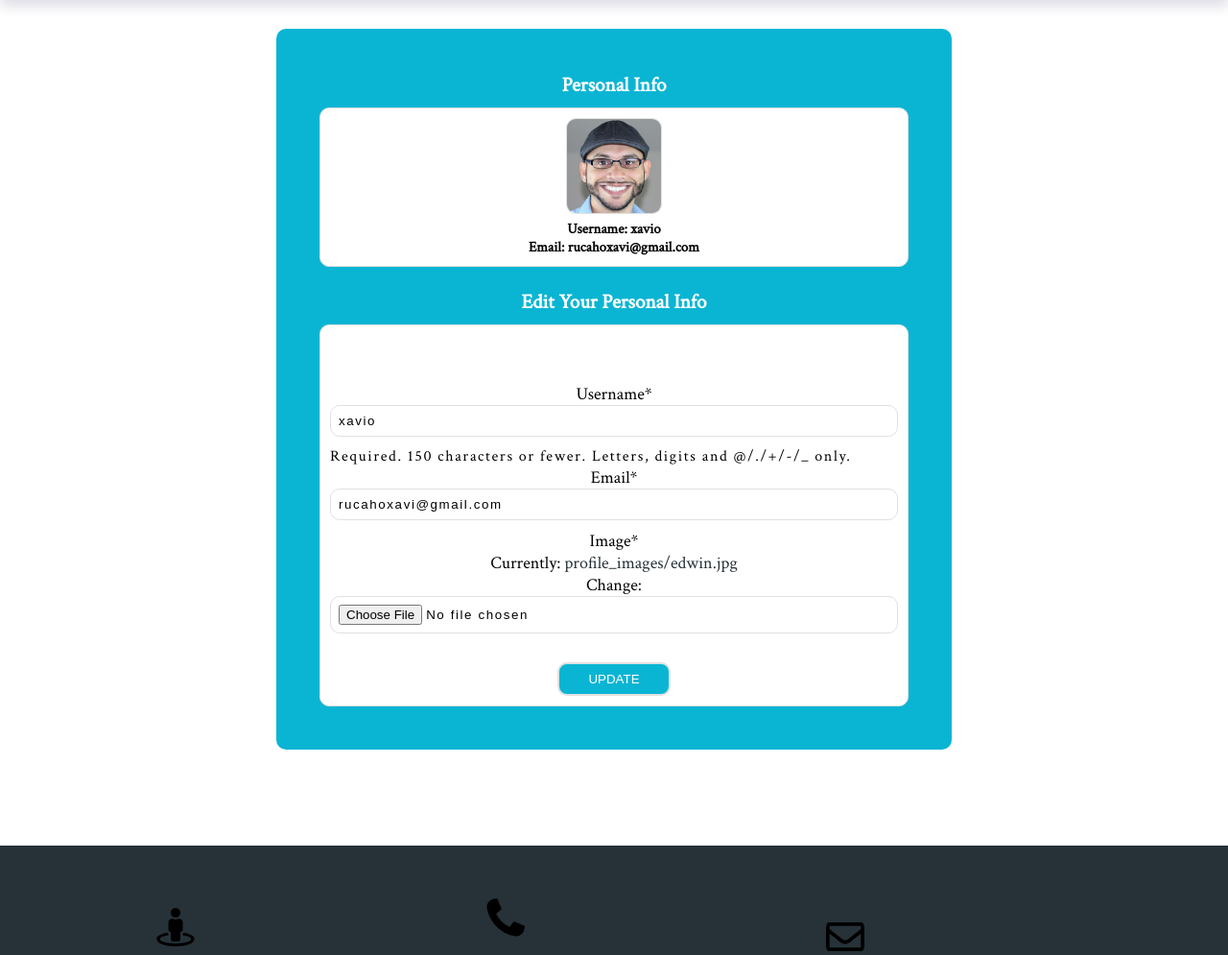
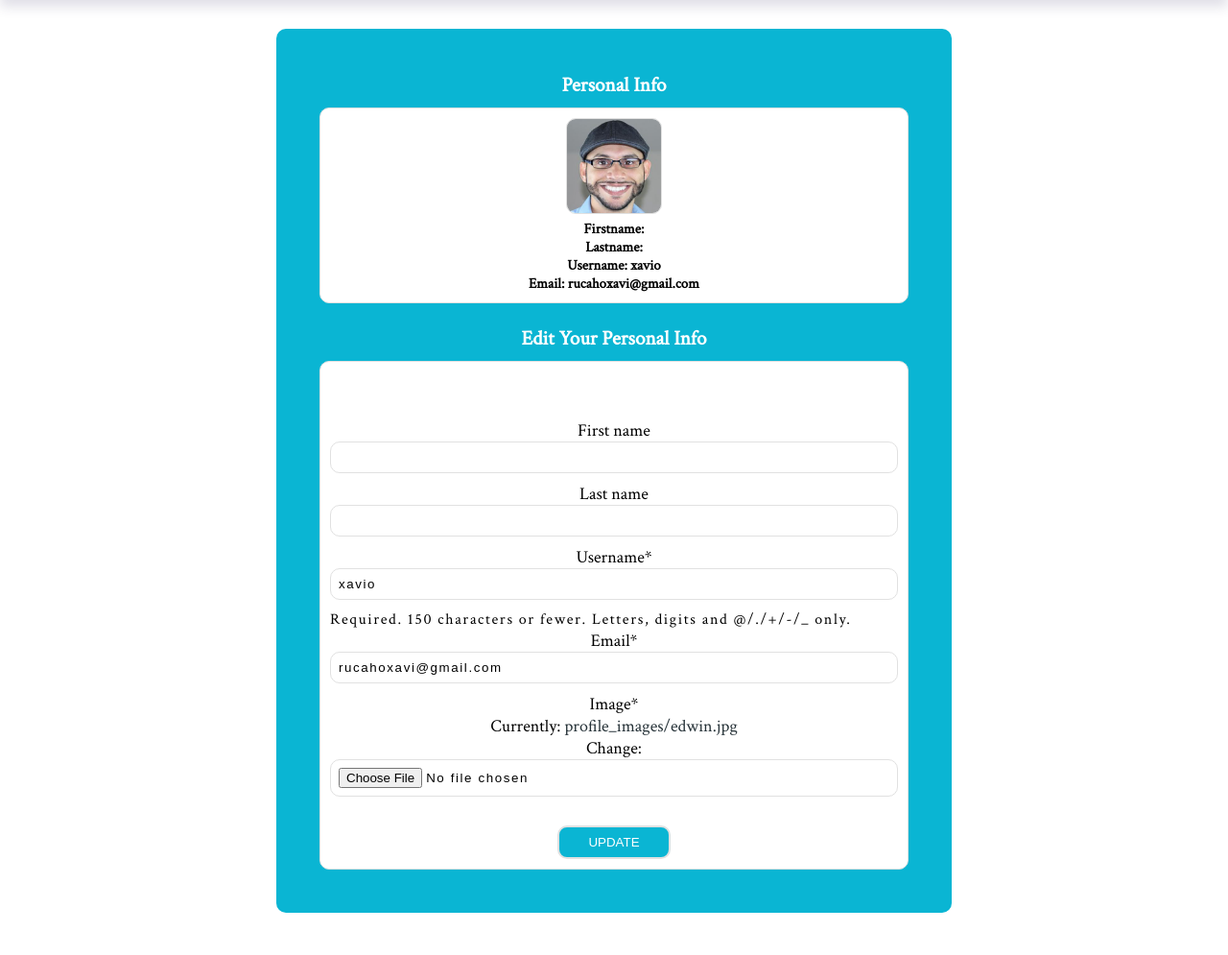
Before and after one commit to Rxavio/teamwork-blog, a Django app: page /profile/ in a window 1280 px wide. Shown: the part 80-1075 px from the top of the page at 96% size. Run offline with Django 3.2, Linux system fonts and the light colour scheme; a user stored in the database is signed in; data comes from the database, SQL or seed files in the repository; some libraries are stand-ins or nearby versions.

Commit message:
add more user info fields

```diff
--- a/mywork/users/forms.py
+++ b/mywork/users/forms.py
@@ -4,18 +4,20 @@
 from .models import Profile
 
 class UserRegisterForm(UserCreationForm):
+    first_name = forms.CharField()
+    last_name = forms.CharField()
     email = forms.EmailField()
 
     class Meta:
         model = User
-        fields = ['username', 'email', 'password1', 'password2']
+        fields = ['first_name','last_name','username', 'email', 'password1', 'password2']
 
 class UserUpdateForm(forms.ModelForm):
     email = forms.EmailField()
 
     class Meta:
         model = User
-        fields = ['username', 'email']
+        fields = ['first_name','last_name','username', 'email']
 
 class ProfileUpdateForm(forms.ModelForm):
     class Meta:
--- a/mywork/users/templates/users/profile.html
+++ b/mywork/users/templates/users/profile.html
@@ -7,8 +7,12 @@
 
 <div class="info-card">
  <img src="{{ user.profile.image.url }}">
-<center><h5>Username: {{ user.username }}</h5>
-<h5>Email: {{ user.email }}</h5></center>
+<center>
+<h5>Firstname: {{ user.first_name }}</h5>
+<h5>Lastname: {{ user.last_name  }}</h5>
+<h5>Username: {{ user.username }}</h5>
+<h5>Email: {{ user.email }}</h5>
+</center>
 </div>
 <br>
 <h3>Edit Your Personal Info</h3>
```
